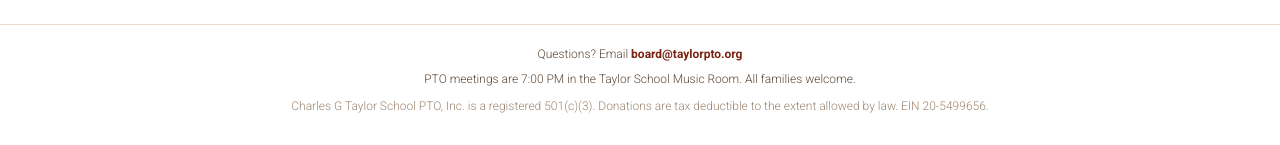
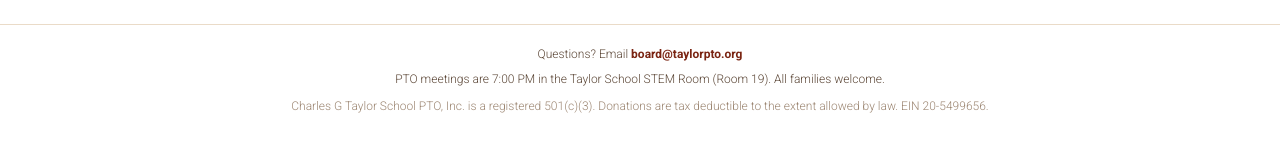
Before and after one commit to taylorpto/website-widgets, a plain HTML site: page purse-bingo.html in a window 1280 px wide. Shown: the part 1325-1470 px from the top of the page. Drawn offline with Linux system fonts and the light colour scheme.

Commit message:
Footer: PTO meetings now in the STEM Room (Room 19)

```diff
--- a/purse-bingo.html
+++ b/purse-bingo.html
@@ -90,7 +90,7 @@
 <div class="pto-foot">
   <p class="small">Questions? Email
      <a href="mailto:board@taylorpto.org" target="_blank" rel="noopener"><strong>board@taylorpto.org</strong></a></p>
-  <p class="small">PTO meetings are 7:00 PM in the Taylor School Music Room.
+  <p class="small">PTO meetings are 7:00 PM in the Taylor School STEM Room (Room 19).
      All families welcome.</p>
   <p class="legal">Charles G Taylor School PTO, Inc. is a registered 501(c)(3).
      Donations are tax deductible to the extent allowed by law. EIN 20-5499656.</p>
```
